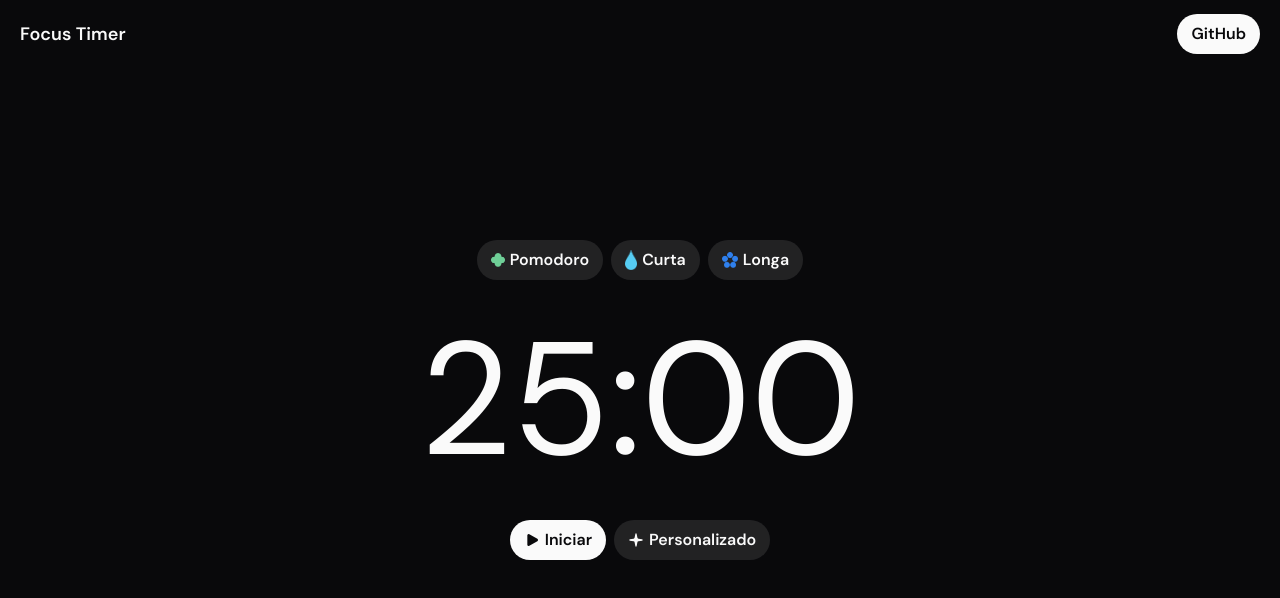
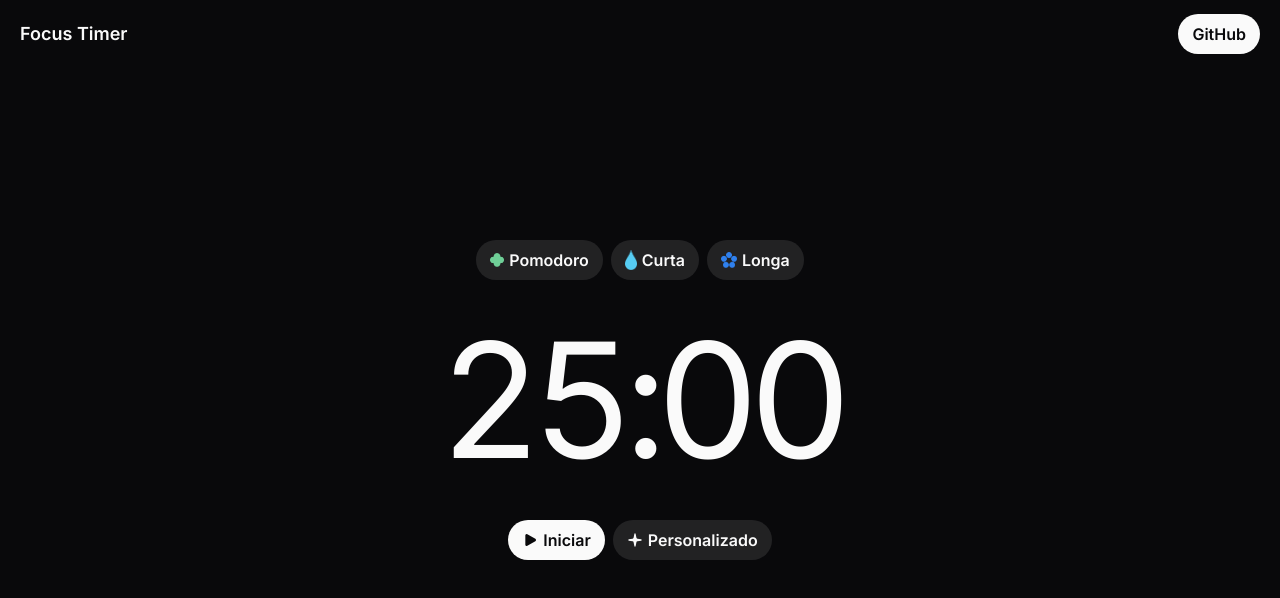
Before and after one commit to RyanGabr/focus-timer, a React (Vite) app: page / in a window 1280 px wide. Shown: the top 598 px of the page. Built offline with nearby package versions, Linux system fonts and the light colour scheme.

Commit message:
style: use tabular-nums for timer display

```diff
--- a/index.html
+++ b/index.html
@@ -1,13 +1,13 @@
-<!DOCTYPE html>
+<!doctype html>
 <html lang="en">
     <head>
         <meta charset="UTF-8" />
         <meta name="viewport" content="width=device-width, initial-scale=1.0" />
-    <link rel="icon" type="image/svg+xml" href="./public/focus-timer.svg">
+        <link rel="icon" type="image/svg+xml" href="./public/focus-timer.svg" />
         <link rel="preconnect" href="https://fonts.googleapis.com" />
         <link rel="preconnect" href="https://fonts.gstatic.com" crossorigin />
         <link
-      href="https://fonts.googleapis.com/css2?family=DM+Sans:ital,opsz,wght@0,9..40,100..1000;1,9..40,100..1000&display=swap"
+            href="https://fonts.googleapis.com/css2?family=Inter:ital,opsz,wght@0,14..32,100..900;1,14..32,100..900&display=swap"
             rel="stylesheet"
         />
         <title></title>
--- a/src/features/timer/timer.tsx
+++ b/src/features/timer/timer.tsx
@@ -28,10 +28,8 @@ export function Timer() {
   const secondsDisplay = String(seconds).padStart(2, "0");
 
   return (
-    <div className="flex items-center gap-2 text-8xl md:text-[10rem]">
-      <div>
-        {minutesDisplay}:{secondsDisplay}
-      </div>
+    <div className="tabular-nums text-8xl md:text-[10rem] tracking-[-0.7rem]">
+      {minutesDisplay}:{secondsDisplay}
     </div>
   );
 }
--- a/src/index.css
+++ b/src/index.css
@@ -4,7 +4,19 @@
 @custom-variant dark (&:is(.dark *));
 
 * {
-  font-family: "DM Sans", sans-serif;
+    font-family:
+        "Inter",
+        system-ui,
+        -apple-system,
+        BlinkMacSystemFont,
+        "Segoe UI",
+        Roboto,
+        Oxygen,
+        Ubuntu,
+        Cantarell,
+        "Open Sans",
+        "Helvetica Neue",
+        sans-serif;
     -webkit-font-smoothing: antialiased;
 }
 
```
Lines whose indentation alone changed are shown as unchanged.
